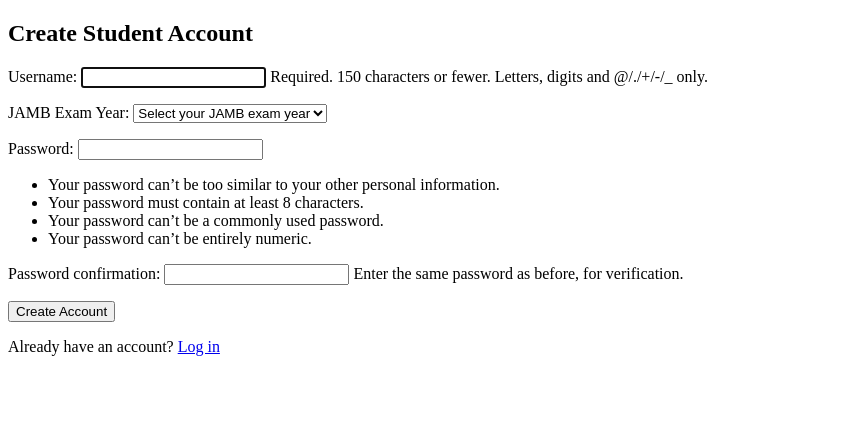
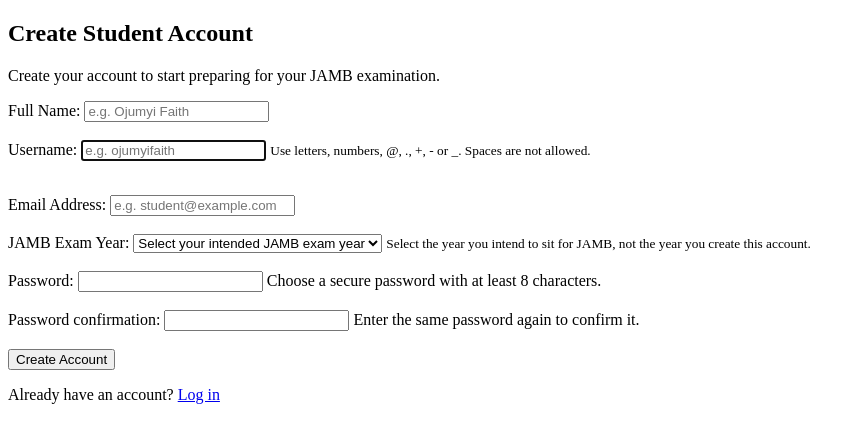
Before and after one commit to calebogbu7-lgtm/recursiveplanning, a Django app: page /register/ in a window 1280 px wide. Shown: the part 108-551 px from the top of the page, without its empty margins (0-865 px from the left). Run offline with Django 5.2, Linux system fonts and the light colour scheme; data comes from the database, SQL or seed files in the repository; both versions use the stored data as it was after the commit.

Commit message:
Improve student registration form and validation

```diff
--- a/core/forms.py
+++ b/core/forms.py
@@ -1,6 +1,7 @@
 from django import forms
 from django.contrib.auth.forms import UserCreationForm
 from django.contrib.auth.models import User
+from django.core.exceptions import ValidationError
 
 from .models import (
     ExamYear,
@@ -13,16 +14,55 @@ from .models import (
 
 class StudentRegistrationForm(UserCreationForm):
 
+    full_name = forms.CharField(
+        max_length=150,
+        label="Full Name",
+        widget=forms.TextInput(
+            attrs={
+                "placeholder": "e.g. Ojumyi Faith",
+                "autocomplete": "name",
+            }
+        ),
+    )
+
+    username = forms.CharField(
+        max_length=150,
+        label="Username",
+        help_text=(
+            "Use letters, numbers, @, ., +, -, or _. "
+            "Spaces are not allowed."
+        ),
+        widget=forms.TextInput(
+            attrs={
+                "placeholder": "e.g. ojumyifaith",
+                "autocomplete": "username",
+                "id": "id_username",
+            }
+        ),
+    )
+
+    email = forms.EmailField(
+        label="Email Address",
+        widget=forms.EmailInput(
+            attrs={
+                "placeholder": "e.g. student@example.com",
+                "autocomplete": "email",
+            }
+        ),
+    )
+
     exam_year = forms.ModelChoiceField(
         queryset=ExamYear.objects.none(),
-        empty_label="Select your JAMB exam year",
+        empty_label="Select your intended JAMB exam year",
         label="JAMB Exam Year",
     )
 
     class Meta:
         model = User
         fields = [
+            "full_name",
             "username",
+            "email",
             "exam_year",
             "password1",
             "password2",
@@ -33,10 +73,70 @@ class StudentRegistrationForm(UserCreationForm):
 
         self.fields["exam_year"].queryset = ExamYear.objects.all()
 
+        self.fields["password1"].help_text = (
+            "Choose a secure password with at least 8 characters."
+        )
+
+        self.fields["password2"].help_text = (
+            "Enter the same password again to confirm it."
+        )
+
+    def clean_full_name(self):
+        full_name = self.cleaned_data["full_name"].strip()
+
+        if not full_name:
+            raise forms.ValidationError(
+                "Please enter your full name."
+            )
+
+        return full_name
+
+    def clean_username(self):
+        username = self.cleaned_data["username"].strip()
+
+        if not username:
+            raise forms.ValidationError(
+                "Please choose a username."
+            )
+
+        if any(character.isspace() for character in username):
+            raise forms.ValidationError(
+                "Usernames cannot contain spaces. "
+                "Try removing the space or using an underscore. "
+                "For example: ojumyifaith or ojumyi_faith."
+            )
+
+        # Apply Django's normal username validation after
+        # providing our own friendlier message for spaces.
+        username_field = User._meta.get_field("username")
+
+        try:
+            username_field.clean(username, self)
+        except ValidationError as error:
+            raise forms.ValidationError(error.messages)
+
+        return username
+
+    def clean_email(self):
+        email = self.cleaned_data["email"].strip().lower()
+
+        if User.objects.filter(email__iexact=email).exists():
+            raise forms.ValidationError(
+                "An account with this email address already exists. "
+                "Please log in or use another email address."
+            )
+
+        return email
+
     def save(self, commit=True):
-        user = super().save(commit=commit)
+        user = super().save(commit=False)
+
+        user.first_name = self.cleaned_data["full_name"]
+        user.email = self.cleaned_data["email"]
 
         if commit:
+            user.save()
+
             StudentProfile.objects.create(
                 user=user,
                 exam_year=self.cleaned_data["exam_year"],
@@ -90,9 +190,7 @@ class PracticeSelectionForm(forms.Form):
         required=False,
         min_value=1,
         label="Past Question Year",
-        help_text=(
-            "Only applies when Past Questions is selected."
-        ),
+        help_text="Only applies when Past Questions is selected.",
     )
 
     DIFFICULTY_CHOICES = [
@@ -139,10 +237,6 @@ class PracticeSelectionForm(forms.Form):
         if exam_year is None:
             return
 
-        # -----------------------------------------------------
-        # Subjects available for the student's exam year.
-        # -----------------------------------------------------
-
         self.fields["subject"].queryset = (
             Subject.objects.filter(
                 syllabus_versions__year=exam_year,
@@ -150,10 +244,6 @@ class PracticeSelectionForm(forms.Form):
             .distinct()
             .order_by("name")
         )
-
-        # -----------------------------------------------------
-        # Topics available for the student's exam year.
-        # -----------------------------------------------------
 
         self.fields["topic"].queryset = (
             Topic.objects.filter(
@@ -168,10 +258,6 @@ class PracticeSelectionForm(forms.Form):
                 "name",
             )
         )
-
-        # -----------------------------------------------------
-        # Subtopics available for the student's exam year.
-        # -----------------------------------------------------
 
         self.fields["subtopic"].queryset = (
             Subtopic.objects.filter(
@@ -198,10 +284,6 @@ class PracticeSelectionForm(forms.Form):
         source_type = cleaned_data.get("source_type")
         source_year = cleaned_data.get("source_year")
 
-        # -----------------------------------------------------
-        # A topic must belong to the selected subject.
-        # -----------------------------------------------------
-
         if subject is not None and topic is not None:
             if topic.syllabus_version.subject_id != subject.id:
                 self.add_error(
@@ -209,11 +291,6 @@ class PracticeSelectionForm(forms.Form):
                     "The selected topic does not belong "
                     "to the selected subject.",
                 )
-
-        # -----------------------------------------------------
-        # A subtopic must belong to the selected topic if a
-        # topic was selected.
-        # -----------------------------------------------------
 
         if topic is not None and subtopic is not None:
             if subtopic.topic_id != topic.id:
@@ -223,20 +300,11 @@ class PracticeSelectionForm(forms.Form):
                     "to the selected topic.",
                 )
 
-        # -----------------------------------------------------
-        # If no topic was selected, a subtopic cannot be
-        # selected because there is no topic scope.
-        # -----------------------------------------------------
-
         if topic is None and subtopic is not None:
             self.add_error(
                 "subtopic",
                 "Select a topic before selecting a subtopic.",
             )
-
-        # -----------------------------------------------------
-        # Source year only makes sense for past questions.
-        # -----------------------------------------------------
 
         if source_year is not None:
             if source_type != "past_question":
@@ -246,11 +314,6 @@ class PracticeSelectionForm(forms.Form):
                     "with Past Questions.",
                 )
 
-        # -----------------------------------------------------
-        # Convert "all" into None so the selector can treat it
-        # as no source restriction.
-        # -----------------------------------------------------
-
         if source_type == "all":
             cleaned_data["source_type"] = None
 
--- a/core/templates/core/register.html
+++ b/core/templates/core/register.html
@@ -4,16 +4,87 @@
 Create Account
 {% endblock %}
 
-
 {% block content %}
 
 <h2>Create Student Account</h2>
 
-<form method="post">
+<p>
+    Create your account to start preparing for your JAMB examination.
+</p>
+
+<form method="post" id="registration-form">
 
     {% csrf_token %}
 
-    {{ form.as_p }}
+    {{ form.non_field_errors }}
+
+    <div>
+        {{ form.full_name.label_tag }}
+        {{ form.full_name }}
+        {{ form.full_name.errors }}
+    </div>
+
+    <br>
+
+    <div>
+        {{ form.username.label_tag }}
+        {{ form.username }}
+
+        <small>
+            Use letters, numbers, @, ., +, - or _.
+            Spaces are not allowed.
+        </small>
+
+        <p
+            id="username-feedback"
+            role="status"
+            aria-live="polite"
+            style="color: #b45309;"
+        ></p>
+
+        {{ form.username.errors }}
+    </div>
+
+    <br>
+
+    <div>
+        {{ form.email.label_tag }}
+        {{ form.email }}
+        {{ form.email.errors }}
+    </div>
+
+    <br>
+
+    <div>
+        {{ form.exam_year.label_tag }}
+        {{ form.exam_year }}
+        {{ form.exam_year.errors }}
+
+        <small>
+            Select the year you intend to sit for JAMB,
+            not the year you create this account.
+        </small>
+    </div>
+
+    <br>
+
+    <div>
+        {{ form.password1.label_tag }}
+        {{ form.password1 }}
+        {{ form.password1.help_text }}
+        {{ form.password1.errors }}
+    </div>
+
+    <br>
+
+    <div>
+        {{ form.password2.label_tag }}
+        {{ form.password2 }}
+        {{ form.password2.help_text }}
+        {{ form.password2.errors }}
+    </div>
+
+    <br>
 
     <button type="submit">
         Create Account
@@ -28,4 +99,40 @@ Create Account
     </a>
 </p>
 
+<script>
+document.addEventListener("DOMContentLoaded", function () {
+    const usernameInput = document.getElementById("id_username");
+    const feedback = document.getElementById("username-feedback");
+    const registrationForm = document.getElementById(
+        "registration-form"
+    );
+
+    if (!usernameInput || !feedback) {
+        return;
+    }
+
+    function checkUsername() {
+        if (/\s/.test(usernameInput.value)) {
+            feedback.textContent =
+                "Spaces aren't allowed in usernames. " +
+                "Try removing the space or using an underscore, " +
+                "for example: ojumyi_faith.";
+        } else {
+            feedback.textContent = "";
+        }
+    }
+
+    usernameInput.addEventListener("input", checkUsername);
+
+    registrationForm.addEventListener("submit", function (event) {
+        checkUsername();
+
+        if (/\s/.test(usernameInput.value)) {
+            event.preventDefault();
+            usernameInput.focus();
+        }
+    });
+});
+</script>
+
 {% endblock %}
--- a/core/urls.py
+++ b/core/urls.py
@@ -4,6 +4,7 @@ from .views import (
     home,
     practice,
     practice_results,
+    practice_setup,
     register,
     student_dashboard,
     student_login,
@@ -25,6 +26,13 @@ urlpatterns = [
 
     # Practice pages
     path("practice/", practice, name="practice"),
+
+    path(
+        "practice/setup/",
+        practice_setup,
+        name="practice_setup",
+    ),
+
     path(
         "practice/subject/<int:subject_id>/",
         subject_detail,
--- a/core/views.py
+++ b/core/views.py
@@ -37,7 +37,8 @@ def register(request):
         form = StudentRegistrationForm(request.POST)
 
         if form.is_valid():
-            form.save()
+            with transaction.atomic():
+                user = form.save()
 
             messages.success(
                 request,
@@ -75,6 +76,29 @@ def student_login(request):
         if user is not None:
             login(request, user)
 
+            # Admin/staff accounts belong to the Django admin
+            # and do not need a StudentProfile.
+            if user.is_staff:
+                return redirect("student_dashboard")
+
+            # Normal student accounts must have a StudentProfile.
+            if not StudentProfile.objects.filter(
+                user=user
+            ).exists():
+                logout(request)
+
+                messages.error(
+                    request,
+                    (
+                        "This student account does not have a "
+                        "student profile and exam year. Please "
+                        "contact the administrator before using "
+                        "the student platform."
+                    ),
+                )
+
+                return redirect("student_login")
+
             return redirect("student_dashboard")
 
         messages.error(
@@ -98,7 +122,9 @@ def student_logout(request):
 @login_required(login_url="student_login")
 def student_dashboard(request):
     profile = get_object_or_404(
-        StudentProfile,
+        StudentProfile.objects.select_related(
+            "exam_year",
+        ),
         user=request.user,
     )
 
@@ -256,7 +282,9 @@ def student_dashboard(request):
 @login_required(login_url="student_login")
 def practice(request):
     profile = get_object_or_404(
-        StudentProfile,
+        StudentProfile.objects.select_related(
+            "exam_year",
+        ),
         user=request.user,
     )
 
@@ -264,7 +292,7 @@ def practice(request):
 
     subjects = (
         Subject.objects.filter(
-            syllabus_versions__year=exam_year
+            syllabus_versions__year=exam_year,
         )
         .distinct()
         .order_by("name")
@@ -285,15 +313,13 @@ def practice_setup(request):
     """
     Create a new flexible practice session.
 
-    This is the new practice-selection flow.
-
     The student's exam year always comes from StudentProfile.
     It is never supplied by the student and is never hardcoded.
     """
 
     profile = get_object_or_404(
         StudentProfile.objects.select_related(
-            "exam_year"
+            "exam_year",
         ),
         user=request.user,
     )
@@ -415,7 +441,9 @@ def practice_setup(request):
 @login_required(login_url="student_login")
 def subject_detail(request, subject_id):
     profile = get_object_or_404(
-        StudentProfile,
+        StudentProfile.objects.select_related(
+            "exam_year",
+        ),
         user=request.user,
     )
 
@@ -442,7 +470,9 @@ def subject_detail(request, subject_id):
 @login_required(login_url="student_login")
 def topic_detail(request, topic_id):
     profile = get_object_or_404(
-        StudentProfile,
+        StudentProfile.objects.select_related(
+            "exam_year",
+        ),
         user=request.user,
     )
 
@@ -464,7 +494,9 @@ def topic_detail(request, topic_id):
 @login_required(login_url="student_login")
 def subtopic_detail(request, subtopic_id):
     profile = get_object_or_404(
-        StudentProfile,
+        StudentProfile.objects.select_related(
+            "exam_year",
+        ),
         user=request.user,
     )
 
@@ -758,7 +790,9 @@ def subtopic_detail(request, subtopic_id):
 @login_required(login_url="student_login")
 def practice_results(request, subtopic_id):
     profile = get_object_or_404(
-        StudentProfile,
+        StudentProfile.objects.select_related(
+            "exam_year",
+        ),
         user=request.user,
     )
 
```
Also changed, not shown: config/settings.py (+25 -5 lines), core/templates/core/practice_setup.html (added, +102 -0 lines), db.sqlite3.
